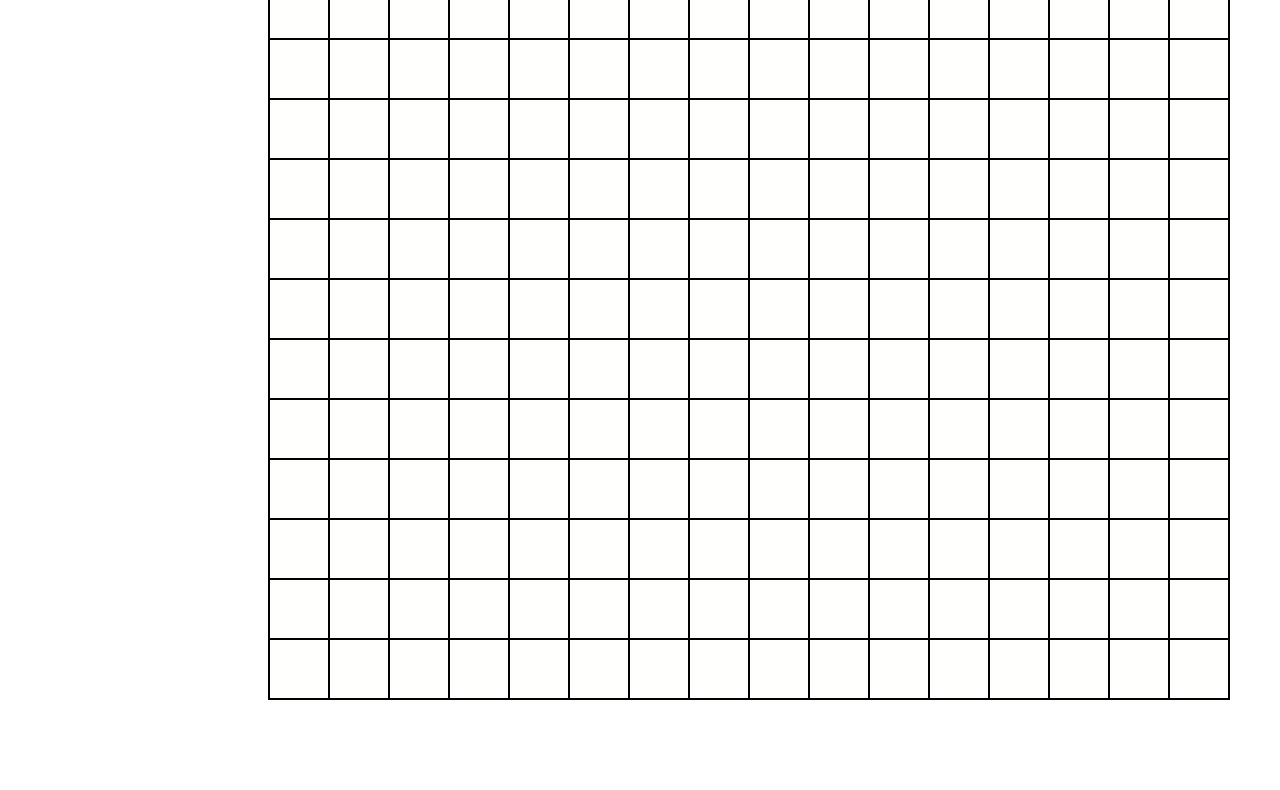
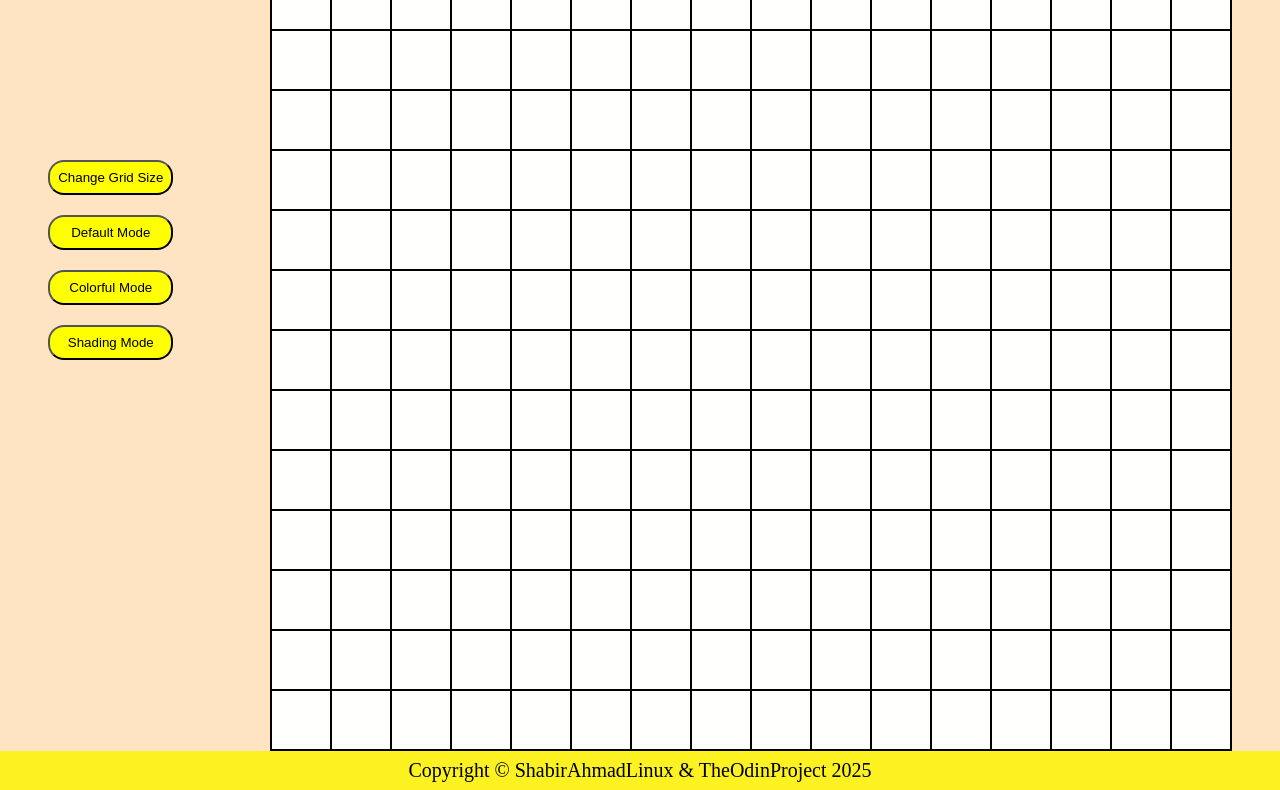
Before and after one commit to ShabirAhmadLinux/Etch-A-Sketch, a plain HTML site: page index.html in a window 1280 px wide. Shown: the part 270-1060 px from the top of the page. Before the commit the page ends 978 px from the top, so only its background shows below. Drawn offline with Linux system fonts and the light colour scheme.

Commit message:
*Add logic for shadingMode  -Use Black as shading color  -Initial Opacity starts from 0.1 *Add Header and Footer *Add Some styles like background-color,padding  to make it neat

```diff
--- a/index.html
+++ b/index.html
@@ -10,16 +10,18 @@
 </head>
 
 <body>
+    <div class="header"> Etch a Sketch</div>
     <div class="content">
         <div class="options">
-            <button class="gridSizeButton">Change Grid Size </button>
-            <button class="defaultModeButton">Default Mode</button>
-            <button class="colorfulModeButton">colorfulButton Mode</button>
-            <button class="shadeModeButton">Shading Mode</button>
+            <button class="gridSize Button">Change Grid Size </button>
+            <button class="defaultMode Button">Default Mode</button>
+            <button class="colorfulMode Button">Colorful Mode</button>
+            <button class="shadeMode Button">Shading Mode</button>
         </div>
 
         <div class="sketchpad"></div>
     </div>
+    <div class="footer">Copyright &copy ShabirAhmadLinux & TheOdinProject 2025 </div>
 </body>
 
 </html>
--- a/script.js
+++ b/script.js
@@ -12,7 +12,7 @@ function createGrid(n = 16) {
 }
 
 let sketchPad = document.querySelector(".sketchpad");
-let gridSizeButton = document.querySelector(".gridSizeButton")
+let gridSizeButton = document.querySelector(".gridSize")
 createGrid();
 gridSizeButton.addEventListener('click', e => {
   let num = parseInt(prompt("Enter number(0 to 100) for number x number grid"));
@@ -39,7 +39,7 @@ function random() {
   return Math.floor(Math.random() * 256);
 }
 
-let defaultButton = document.querySelector(".defaultModeButton");
+let defaultButton = document.querySelector(".defaultMode");
 defaultButton.addEventListener("click", () => {
   changeBackground = function (e) {
 
@@ -50,7 +50,7 @@ defaultButton.addEventListener("click", () => {
 });
 
 
-let colorfulButton = document.querySelector(".colorfulModeButton");
+let colorfulButton = document.querySelector(".colorfulMode");
 colorfulButton.addEventListener("click", () => {
   changeBackground = function (e) {
     if (e.target.className === "cell") {
@@ -64,7 +64,19 @@ colorfulButton.addEventListener("click", () => {
 });
 
 
-
+let shadeModeButton = document.querySelector(".shadeMode");
+shadeModeButton.addEventListener("click", () => {
+  changeBackground = function (e) {
+    if (e.target.className = "cell") {
+      e.target.style.backgroundColor = "black";
+      if (e.target.opacity === undefined) {
+        e.target.opacity = 0.1;
+      }
+      e.target.style.opacity = e.target.opacity;
+      e.target.opacity += 0.1;
+    }
+  }
+});
 
 
 sketchPad.addEventListener("mousedown", (e) => {
--- a/styles.css
+++ b/styles.css
@@ -1,4 +1,30 @@
+body{
+    margin: 0px;
+    padding: 0px;
+    height: 100vh;
+    display: flex;
+    flex-direction: column;
+    background-color: bisque;
+}
+.content{
+    flex:1;
+}
+
+.Button{
+    padding: 8px;
+    background-color: yellow;
+    border-radius: 16px;
+}
+.header,.footer{
+    display: flex;
+    justify-content:  center;
+    background-color: rgb(252, 241, 33);
+    font-size: 20px;
+    padding: 8px
+}
+
 .sketchpad{
+    margin-top: 20px;
     height: 960px;
     width:960px;
     background-color: rgb(255, 255, 254);
@@ -14,6 +40,7 @@
     display: flex;
     flex-direction: column;
     gap: 20px;
+    justify-content: center;
 }
 .rowdiv{
     display: flex;
```
